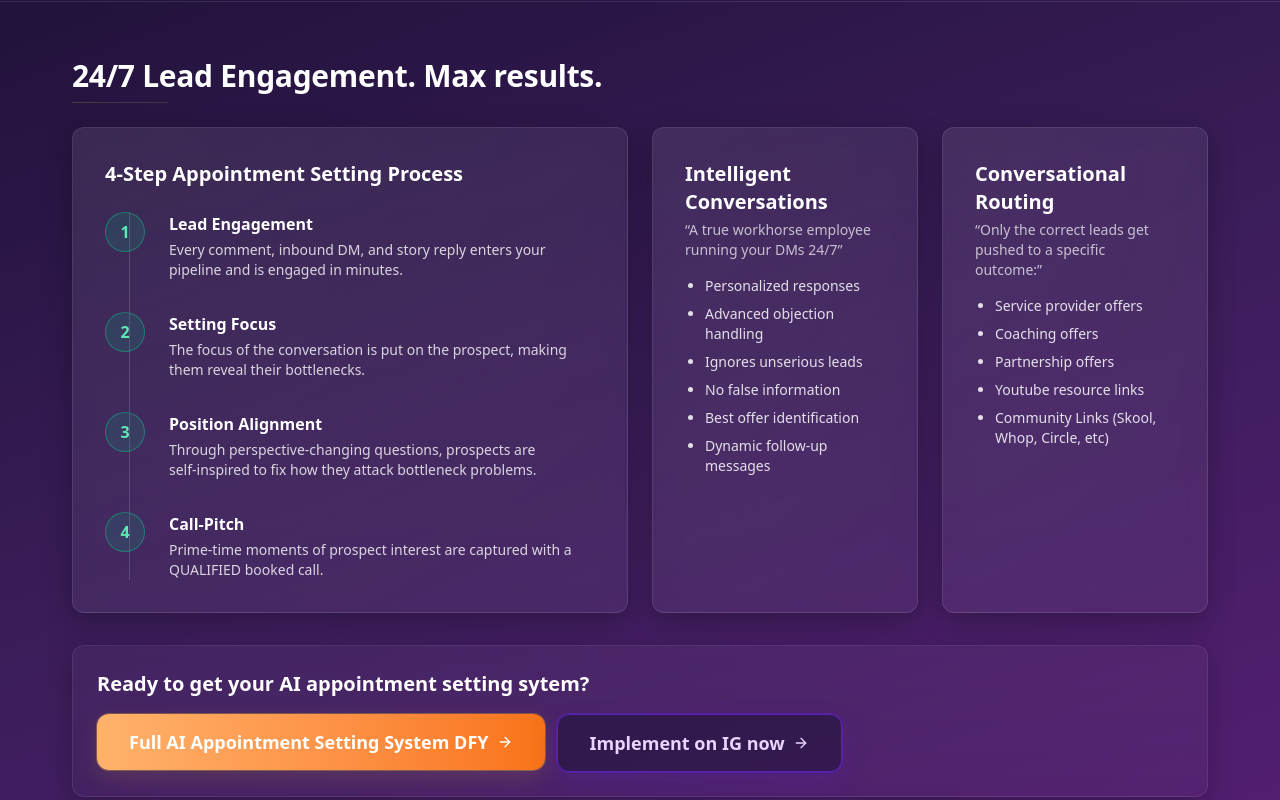
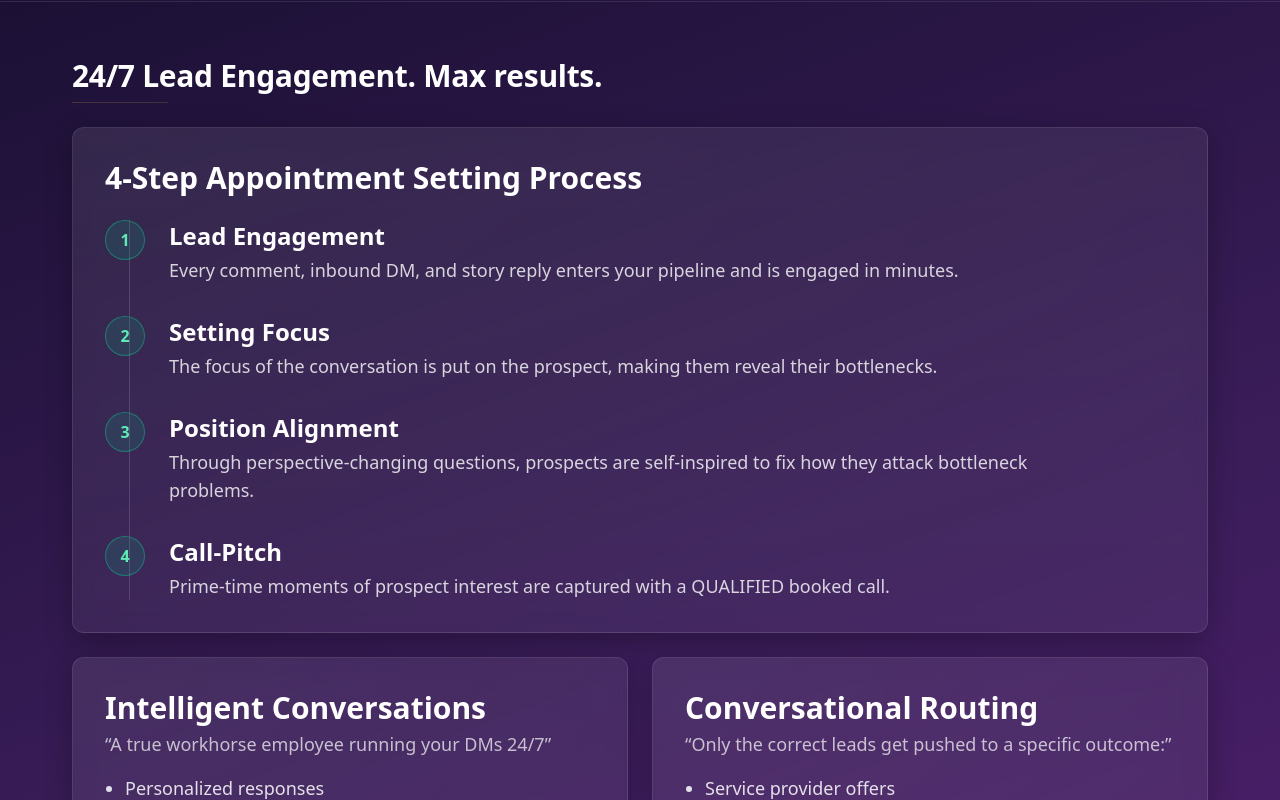
Before and after one commit to FixAIus/ultimate_Resource, a Next.js app: page / in a window 1280 px wide. Shown: the part 860-1660 px from the top of the page. Built offline with nearby package versions, Linux system fonts and the light colour scheme; no server answers.

Commit message:
feat(setting-process): move side panels below 4-step and increase typography sizes

```diff
--- a/src/components/sections/ContentSections.tsx
+++ b/src/components/sections/ContentSections.tsx
@@ -32,8 +32,8 @@ export function Sections({ activeId }: SectionsProps) {
       {show("setting-process") && (
       <SectionFrame id="setting-process" title="24/7 Lead Engagement. Max results.">
         {/* 4-step vertical process – takes full width in its own block */}
-        <div className="panel-surface rounded-[var(--radius-md)] p-6 md:p-8">
-          <h3 className="text-xl font-semibold">4-Step Appointment Setting Process</h3>
+        <div className="panel-surface rounded-[var(--radius-md)] p-6 md:p-8 md:col-span-2">
+          <h3 className="text-3xl font-semibold">4-Step Appointment Setting Process</h3>
           <div className="mt-6 relative">
             <div className="absolute left-6 top-0 bottom-0 w-px bg-white/15" aria-hidden />
             <ol className="space-y-8">
@@ -63,10 +63,10 @@ export function Sections({ activeId }: SectionsProps) {
                   <div className="absolute left-0 top-0 h-10 w-10 rounded-full bg-emerald-500/15 border border-emerald-400/40 flex items-center justify-center text-emerald-300 font-bold">
                     {idx + 1}
                   </div>
-                  <h4 className="font-semibold text-white transition-all group-hover:text-white group-hover:drop-shadow-[0_0_20px_rgba(34,197,94,0.35)] group-hover:scale-[1.02]">
+                  <h4 className="font-semibold text-white text-2xl transition-all group-hover:text-white group-hover:drop-shadow-[0_0_24px_rgba(34,197,94,0.45)] group-hover:scale-[1.04]">
                     {step.title}
                   </h4>
-                  <p className="text-white/80 text-sm mt-1 max-w-3xl">
+                  <p className="text-white/80 text-lg mt-1 max-w-4xl">
                     {step.desc}
                   </p>
                 </li>
@@ -76,11 +76,11 @@ export function Sections({ activeId }: SectionsProps) {
         </div>
 
         {/* Side-by-side boxes */}
-        <div className="grid md:grid-cols-2 gap-6">
+        <div className="grid md:grid-cols-2 gap-6 md:col-span-2">
           <div className="panel-surface rounded-[var(--radius-md)] p-6 md:p-8">
-            <h3 className="text-xl font-semibold">Intelligent Conversations</h3>
-            <p className="text-white/70 text-sm mt-1">“A true workhorse employee running your DMs 24/7”</p>
-            <ul className="mt-4 grid grid-cols-1 gap-2 text-white/85 text-sm list-disc pl-5">
+            <h3 className="text-3xl font-semibold">Intelligent Conversations</h3>
+            <p className="text-white/70 text-lg mt-1">“A true workhorse employee running your DMs 24/7”</p>
+            <ul className="mt-4 grid grid-cols-1 gap-2 text-white/85 text-lg list-disc pl-5">
               <li>Personalized responses</li>
               <li>Advanced objection handling</li>
               <li>Ignores unserious leads</li>
@@ -90,9 +90,9 @@ export function Sections({ activeId }: SectionsProps) {
             </ul>
           </div>
           <div className="panel-surface rounded-[var(--radius-md)] p-6 md:p-8">
-            <h3 className="text-xl font-semibold">Conversational Routing</h3>
-            <p className="text-white/70 text-sm mt-1">“Only the correct leads get pushed to a specific outcome:”</p>
-            <ul className="mt-4 grid grid-cols-1 gap-2 text-white/85 text-sm list-disc pl-5">
+            <h3 className="text-3xl font-semibold">Conversational Routing</h3>
+            <p className="text-white/70 text-lg mt-1">“Only the correct leads get pushed to a specific outcome:”</p>
+            <ul className="mt-4 grid grid-cols-1 gap-2 text-white/85 text-lg list-disc pl-5">
               <li>Service provider offers</li>
               <li>Coaching offers</li>
               <li>Partnership offers</li>
```
